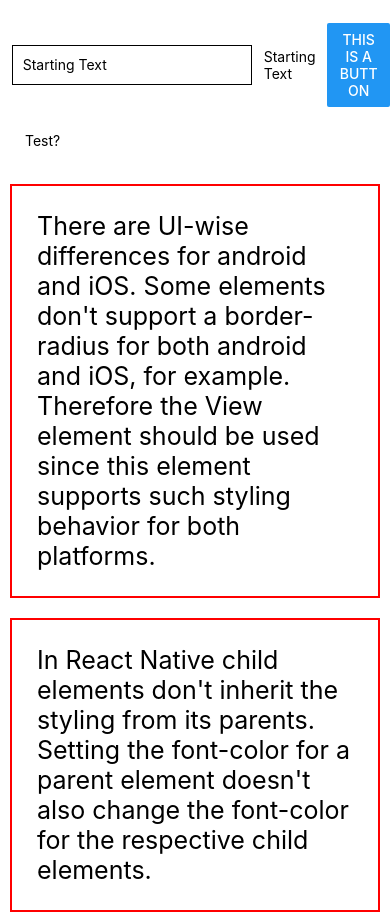
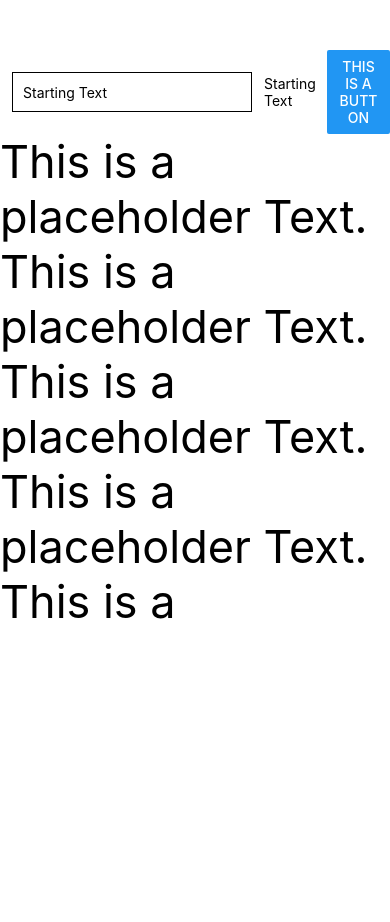
Before and after one commit to Matthes-Baer/first-react-native-app, a React Native app: screen / in a window 390 px wide. After the commit the page ends 844 px from the top, so only its background shows below. Built offline with nearby package versions, Linux system fonts and the light colour scheme.

Commit message:
feat: Added FlatList and information

```diff
--- a/App.tsx
+++ b/App.tsx
@@ -7,10 +7,15 @@ import {
   Button,
   TextInput,
   ScrollView,
+  FlatList,
 } from "react-native";
 
 export default function App() {
   const [text, setText] = useState<string>("Starting Text");
+  const [flatListData, setFlatListData] = useState<Array<string>>([
+    "This is a placeholder Text. This is a placeholder Text. This is a placeholder Text. This is a placeholder Text. This is a placeholder Text. This is a placeholder Text. This is a placeholder Text. This is a placeholder Text.",
+    "This is a placeholder Text. This is a placeholder Text. This is a placeholder Text. This is a placeholder Text. This is a placeholder Text. This is a placeholder Text. This is a placeholder Text. This is a placeholder Text.",
+  ]);
 
   return (
     <View style={styles.container}>
@@ -27,7 +32,7 @@ export default function App() {
           <Button title="This is a button" />
         </View>
       </View>
-      <View>
+      {/* <View style={{ height: 500 }}>
         <ScrollView>
           <Text style={styles.flexItem}>Test?</Text>
           <Text style={styles.textStyle}>
@@ -41,7 +46,29 @@ export default function App() {
             parents. Setting the font-color for a parent element doesn't also
             change the font-color for the respective child elements.
           </Text>
+          <Text style={styles.textStyle}>
+            Placeholder Text Placeholder Text Placeholder Text Placeholder Text
+            Placeholder Text Placeholder Text
+          </Text>
         </ScrollView>
+      </View> */}
+      <View style={{ height: 500 }}>
+        <FlatList
+          data={flatListData}
+          renderItem={(itemData) => {
+            return (
+              <View>
+                <Text style={{ fontSize: 45 }}>{itemData.item}</Text>
+              </View>
+            );
+          }}
+          keyExtractor={(item, index) => {
+            // should just be implemented in the state (item) which would be structured as an object with "key" - then this function would not be needed.
+            // Or use "id", for example and return that in this function.
+            const keyValue = `${Math.random().toString()}&${index}`;
+            return keyValue;
+          }}
+        />
       </View>
       <StatusBar style="auto" />
     </View>
@@ -50,12 +77,9 @@ export default function App() {
 
 const styles = StyleSheet.create({
   container: {
-    flex: 1,
     backgroundColor: "#fff",
-    alignItems: "center",
-    justifyContent: "center",
     flexDirection: "column",
-    marginTop: 100,
+    marginTop: 50,
   },
   flexItem: {
     padding: 25,
@@ -72,6 +96,6 @@ const styles = StyleSheet.create({
     padding: 25,
     borderWidth: 2,
     borderColor: "red",
-    margin: 10,
+    marginBottom: 10,
   },
 });
```
